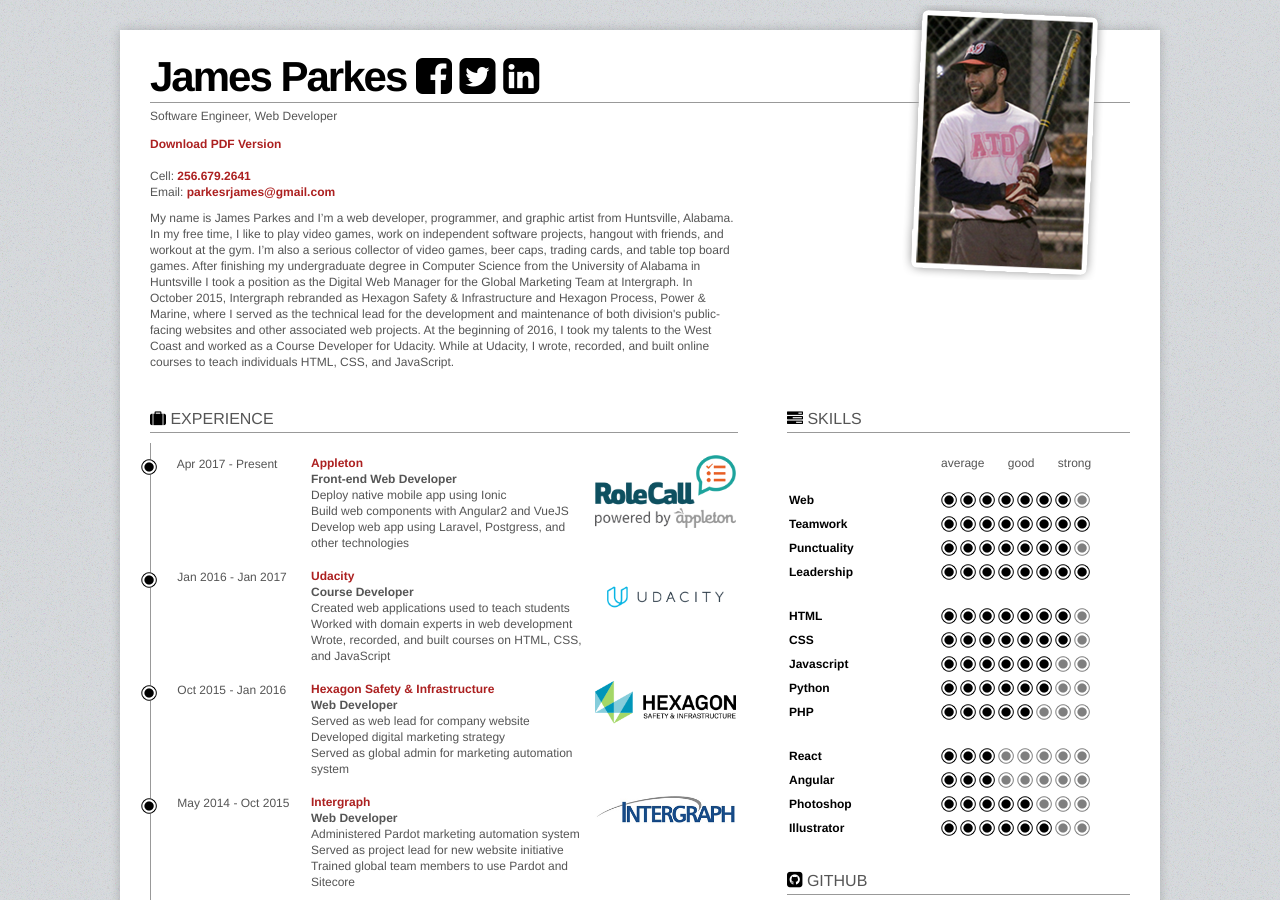
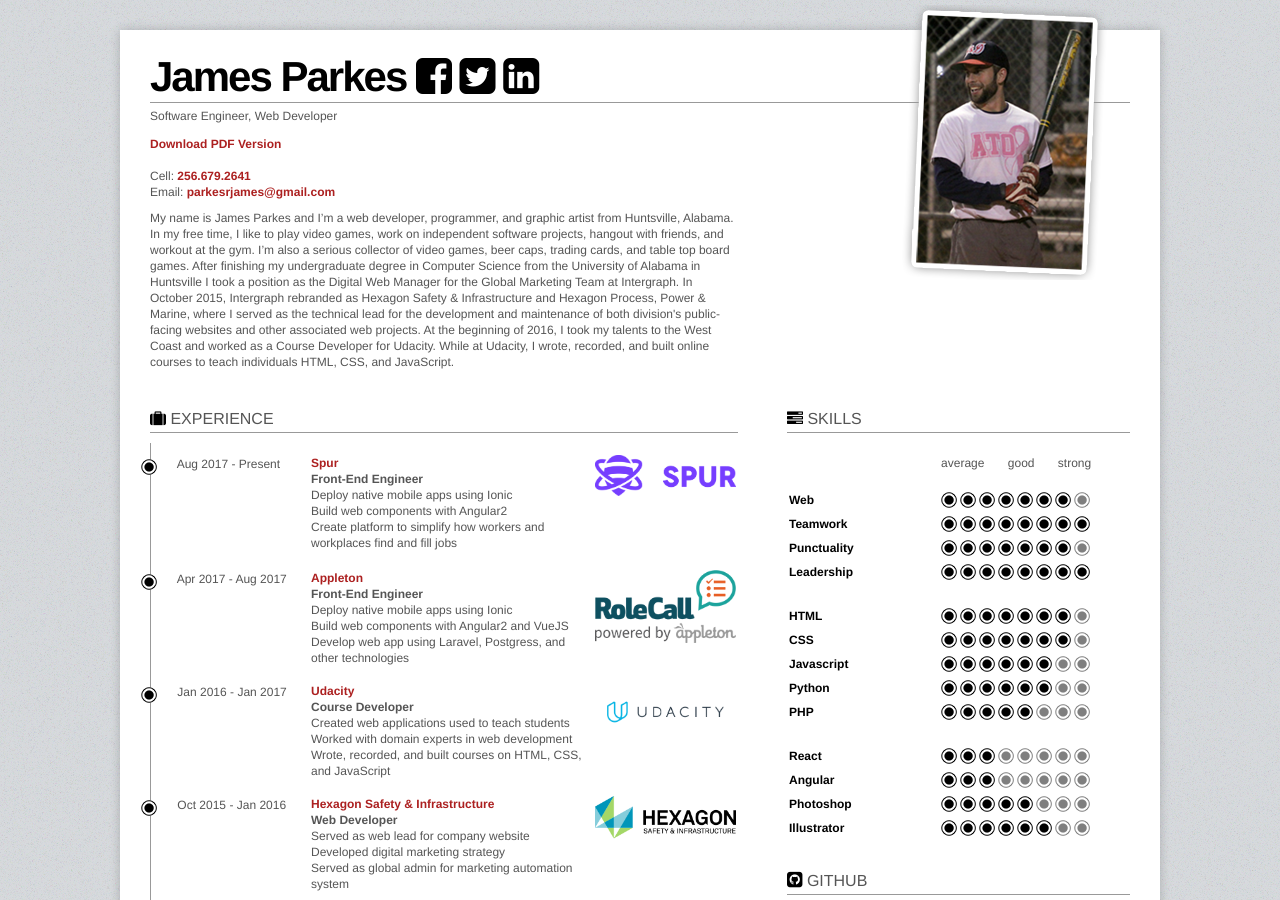
Before and after one commit to jamesparkes/parkesrjames-website, a Jekyll site: the page built from index.html, in a window 1280 px wide and 900 px high. Built offline with Jekyll 4.4.1, drawn with Linux system fonts in a browser that asks for light colours; nearby versions of some CDN libraries; some web fonts are replaced; a script that is not in the unit is left out.

Commit message:
add spur

```diff
--- a/index.html
+++ b/index.html
@@ -23,18 +23,37 @@
 						<tr>
 							<td class="resume-time first">
 								<img class="resume-blip" alt="blip" src="img/resume-blip.png" />
-								<span class="resume-dates">Apr 2017 - Present</span>
+								<span class="resume-dates">Aug 2017 - Present</span>
 							</td>
 							<td class="resume-description first">
+								<h4 class="resume-company"><a href="https://spurjobs.com" target="_blank">Spur</a></h4>
+								<h4 class="resume-position">Front-End Engineer</h4>
+								<ul>
+									<li>Deploy native mobile apps using Ionic</li>
+									<li>Build web components with Angular2</li>
+									<li>Create platform to simplify how workers and workplaces find and fill jobs</li>
+								</ul>
+							</td>
+							<td class="resume-icon first">
+								<a href="https://spurjobs.com" target="_blank"><img src="img/spur-logo.png" alt="spur-logo" class="alignright" width="130" /></a>
+							</td>
+						</tr>
+						<tr>
+						<tr>
+							<td class="resume-time">
+								<img class="resume-blip" alt="blip" src="img/resume-blip.png" />
+								<span class="resume-dates">Apr 2017 - Aug 2017</span>
+							</td>
+							<td class="resume-description">
 								<h4 class="resume-company"><a href="https://rolecall.appletontalent.com/login" target="_blank">Appleton</a></h4>
-								<h4 class="resume-position">Front-end Web Developer</h4>
+								<h4 class="resume-position">Front-End Engineer</h4>
 								<ul>
-									<li>Deploy native mobile app using Ionic</li>
+									<li>Deploy native mobile apps using Ionic</li>
 									<li>Build web components with Angular2 and VueJS</li>
 									<li>Develop web app using Laravel, Postgress, and other technologies</li>
 								</ul>
 							</td>
-							<td class="resume-icon first">
+							<td class="resume-icon">
 								<a href="https://rolecall.appletontalent.com/login" target="_blank"><img src="img/rolecall-logo.png" alt="rolecall-logo" class="alignright" width="130" /></a>
 							</td>
 						</tr>
```
Also changed, not shown: img/spur-logo.png (added).
